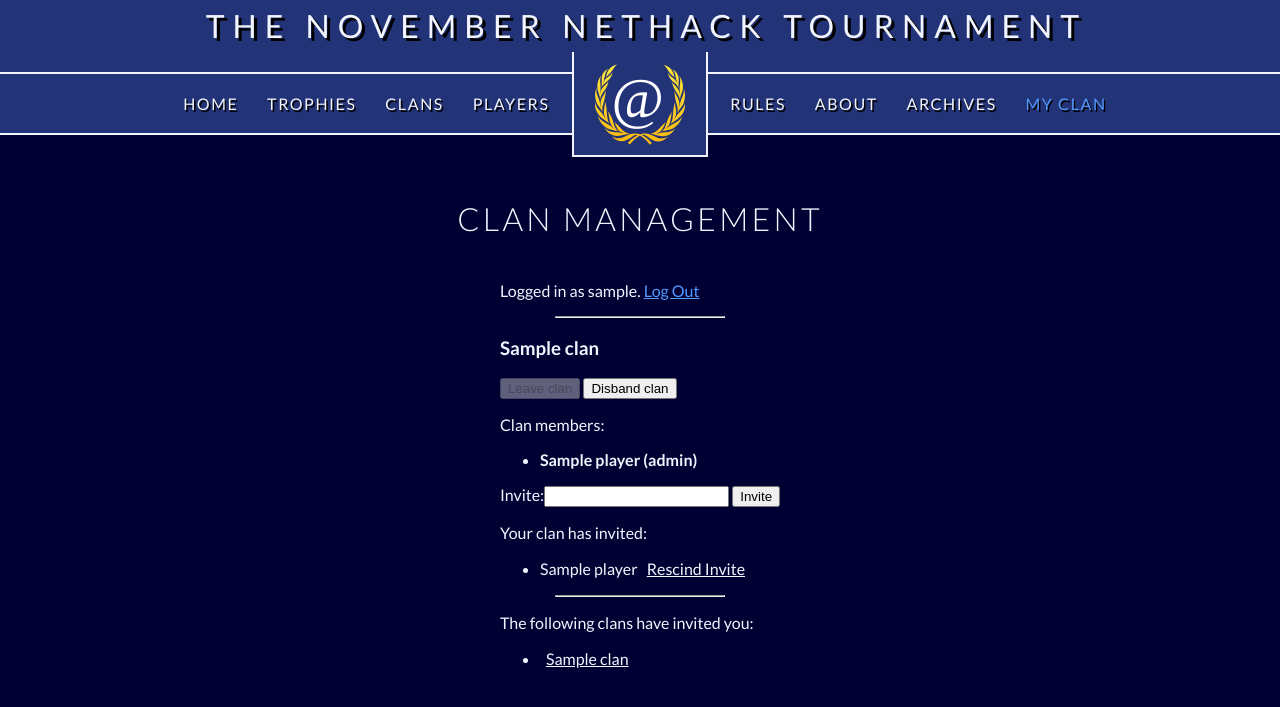
After one commit to nethackscoreboard-org/excession, a Django app: page /clanmgmt in a window 1280 px wide. The commit adds this page. Shown: the top 707 px of the page. Run offline with Django 3.2, Linux system fonts and the light colour scheme; a user stored in the database is signed in; tables that the repository leaves empty hold one stand-in row (values such as "Sample post"); parts of the project's set-up code (start-up, migrations or seed data) failed here and were passed over.

Commit message:
Add native user authorization, login, and clan management
Moving away from the old scoreboard's approach, where "clan management"
took you to a completely different site in which you did clan things.
This approach worked fine if the clan database was the only true
database, and the entire rest of the site was statically generated based
on its contents plus xlogfile contents. But that's not the type of site
we're trying to build now. Clans and players are an integral part of
the database, and keeping it an arm's length away didn't make sense.

The result: the clan management and login system, rewritten from the
ground up in Django. I've tried to match functionality if not appearance
with the old system. Namely: anyone can make a clan, becoming the admin
of that clan; they can then invite people to the clan and manage
membership by bestowing admin rights, making and rescinding invites, and
kicking members out if necessary. The frontend styling isn't top-notch,
but the data is there, it's functional, and it doesn't look like a
complete wreck, so this is no time to be perfectionist about it.

This also tweaks a couple other things; I added a TODO here and there
when I noticed something to be done, and as an experiment, <a> elements
have their underline restored to make their link-ness more obvious.

```diff
--- /dev/null
+++ b/tnnt/forms.py
@@ -0,0 +1,7 @@
+from django import forms
+
+class CreateClanForm(forms.Form):
+    clan_name = forms.CharField(max_length = 127, label='Create a clan:')
+
+class InviteMemberForm(forms.Form):
+    invitee = forms.CharField(max_length = 32, label='Invite:')
--- a/tnnt/static/css/default.css
+++ b/tnnt/static/css/default.css
@@ -54,7 +54,7 @@ h5 {
 
 a {
   color: inherit;
-  text-decoration: none;
+  text-decoration: underline;
 }
 
 a:hover {
@@ -494,3 +494,38 @@ span#counter {
 .filter-entry.enabled:before {
   content: "◼ ";
 }
+
+/*====================================================================
+  === CLAN MANAGEMENT ================================================
+  ====================================================================*/
+
+form.disguised-button, form.inline-form {
+    display: inline;
+}
+
+form.disguised-button button {
+    /* Make this appear like a link. */
+    background: none;
+    border: none;
+    color: #f2f5ff;
+    text-decoration: underline;
+    font-size: 1em;
+    font-family: 'Lato', sans-serif;
+    cursor: pointer;
+}
+
+form.disguised-button button:focus {
+    outline: none;
+}
+
+form.disguised-button button:hover {
+    color: #fd0;
+}
+
+.errmsg {
+    color: red;
+}
+
+.current-player {
+    font-weight: bold;
+}
--- /dev/null
+++ b/tnnt/templates/clanmgmt.html
@@ -0,0 +1,123 @@
+{% load static %}
+<!doctype html>
+
+<html>
+
+<head>
+  <title>TNNT::Clan Management</title>
+  {% include "headlinks.html" %}
+</head>
+
+<body>
+
+{% include "header.html" with page="clanmgmt" %}
+
+<h2>Clan Management</h2>
+
+<article>
+{% if not user.is_authenticated %}
+  <p> You are not logged in. </p>
+  <p><a href="/login">Log in here.</a> </p>
+{% else %}
+  <p>Logged in as {{ user.username }}. <a href="{% url 'logout' %}">Log Out</a></p>
+
+  <hr>
+  {% if errmsg is not None %}
+    <p class="errmsg">Error: {{errmsg}}</p>
+  {% endif %}
+
+  {% if clan is None %}
+    <p>You are not in a clan right now.</p>
+    <form method="post">
+        {% csrf_token %}
+        {{ create_clan_form }}
+        <button name="create_clan" type="submit">Create</button>
+    </form>
+  {% else %}
+    <h3>{{clan.name}}</h3>
+    <form method="post" class="inline-form">
+      {% csrf_token %}
+        <button name="leave" type="submit" {% if members.count == 1 %}disabled{% endif %}>
+          Leave clan
+        </button>
+      {% if me.clan_admin %}
+        <button name="disband" type="submit">Disband clan</button>
+      {% endif %}
+    </form>
+    <p>Clan members:</p>
+    <ul class="clanlist">
+      {% for member in members %}
+        <!-- TODO here: 1) link to players -->
+        <li {% if member.id == me.id %}class="current-player"{% endif %}>
+          {{member.name}} {% if member.clan_admin %}(admin){% endif %}
+          {% if member.id != me.id and me.clan_admin %}
+            <form method="post" class="disguised-button">
+              {% csrf_token %}
+              <input name="kick_or_admin_id" type="hidden" value="{{member.id}}" />
+              {% if not member.clan_admin %}
+                <button name="adminify" type="submit">Make Admin</button>
+              {% endif %}
+              <button name="kick" type="submit">Kick</button>
+            </form>
+          {% endif %}
+        </li>
+      {% endfor %}
+    </ul>
+    {% if me.clan_admin %}
+      <form method="post">
+          {% csrf_token %}
+          {{ invite_member_form }}
+          <button name="invite" type="submit">Invite</button>
+      </form>
+    {% endif %}
+    {% if invitees.all %}
+      <p>Your clan has invited:</p>
+      <ul>
+        {% for othplayer in invitees %}
+          <li>
+            {{othplayer.name}}
+            {% if me.clan_admin %}
+              <form method="post" class="disguised-button">
+                {% csrf_token %}
+                <input name="rescind_id" type="hidden" value="{{othplayer.id}}" />
+                <button name="rescind" type="submit">Rescind Invite</button>
+              </form>
+            {% endif %}
+          </li>
+        {% endfor %}
+      </ul>
+    {% else %}
+      <p>There are no outstanding invites.</p>
+    {% endif %}
+  {% endif %}
+  <hr>
+  {% if invites.all %}
+    <p>The following clans have invited you: </p>
+    <ul>
+      {% for othclan in invites %}
+        <li>
+          <form method="post" class="disguised-button">
+            {% csrf_token %}
+            <input name="join_clan_id" type="hidden" value="{{othclan.id}}" />
+            <button name="join_clan" type="submit" value="{{othclan.name}}">
+              {{othclan.name}}
+            </button>
+          </form>
+        </li>
+      {% endfor %}
+    </ul>
+  {% else %}
+    <p>You do not have any invites.</p>
+  {% endif %}
+
+  <!-- FUTURE TODO:
+      - if admin of a clan, clan message should be editable
+      - anyone with a clan should see its message
+      - players should be able to request being in a clan
+  -->
+{% endif %}
+</article>
+
+</body>
+
+</html>
--- a/tnnt/templates/header.html
+++ b/tnnt/templates/header.html
@@ -1,3 +1,4 @@
+<!-- This is the header bar for the page, not the elements in <head>. -->
 {% load static %}
 <header>
   <div id="headerbar">
@@ -17,6 +18,7 @@
       <tr>
           <td class="leftmenu">
               <a href="/" class="menu {% if page == 'index' %} menusel {% endif %}">HOME</a>
+              <!-- TODO: this should likely become "Results" -->
               <a href="/trophies" class="menu {% if page == 'trophies' %} menusel {% endif %}">TROPHIES</a>
               <a href="/clans" class="menu {% if page == 'clans' %} menusel {% endif %}">CLANS</a>
               <a href="/players" class="menu {% if page == 'players' %} menusel {% endif %}">PLAYERS</a>
@@ -25,7 +27,11 @@
               <a href="/rules" class="menu {% if page == 'rules' %} menusel {% endif %}">RULES</a>
               <a href="/about" class="menu {% if page == 'about' %} menusel {% endif %}">ABOUT</a>
               <a href="/archives" class="menu {% if page == 'archive' %} menusel {% endif %}">ARCHIVES</a>
-              <a href="/tnnt/clanmgmt" class="menu {% if page == 'settings' %} menusel {% endif %}">MY CLAN</a>
+              {% if user.is_authenticated %}
+                <a href="/clanmgmt" class="menu {% if page == 'clanmgmt' %} menusel {% endif %}">MY CLAN</a>
+              {% else %}
+                <a href="/login" class="menu {% if page == 'login' %} menusel {% endif %}">LOGIN</a>
+              {% endif %}
           </td>
       </tr>
       <tr id="lowerheader">
--- a/tnnt/urls.py
+++ b/tnnt/urls.py
@@ -22,4 +22,6 @@ urlpatterns = [
     path('rules', tnntviews.RulesView.as_view(), name='rules'),
     path('about', tnntviews.AboutView.as_view(), name='about'),
     path('archives', tnntviews.ArchivesView.as_view(), name='archives'),
+    path('clanmgmt', tnntviews.ClanMgmtView.as_view(), name='clanmgmt'),
+    path('', include('django.contrib.auth.urls')),
 ]
--- a/tnnt/views.py
+++ b/tnnt/views.py
@@ -1,4 +1,18 @@
 from django.views.generic import TemplateView
+from django.views import View
+from django.shortcuts import render
+from scoreboard.models import Player, Clan
+from tnnt.forms import CreateClanForm, InviteMemberForm
+from django.http import HttpResponseRedirect
+from . import hardfought_utils # find_player
+
+def impossible(*args):
+    # Yes, I made impossible(). I'm too used to having it around.
+    # TODO: ideally, we use proper logging (i.e. Logging) for this. Even though
+    # this just wraps print(), it's useful for seeing where something really is
+    # known to be impossible (outside of someone messing around with manual POST
+    # requests).
+    print('impossible:', *args)
 
 class HomepageView(TemplateView):
     template_name = 'index.html'
@@ -11,3 +25,305 @@ class AboutView(TemplateView):
 
 class ArchivesView(TemplateView):
     template_name = 'archives.html'
+
+class ClanMgmtView(View):
+    template_name = 'clanmgmt.html'
+
+    def get_context_data(self, **kwargs):
+        user = self.request.user
+        # look up their clan
+        kwargs['clan'] = None
+        try:
+            player = Player.objects.get(user=user.id)
+            kwargs['me'] = player
+            clan = player.clan
+            if clan is not None:
+                kwargs['clan'] = clan
+                kwargs['members'] = Player.objects.filter(clan=clan)
+                kwargs['invitees'] = clan.invitees.all()
+            kwargs['invites'] = player.invites.all()
+        except Player.DoesNotExist:
+            clan = None
+
+        if 'invite_member_form' not in kwargs:
+            kwargs['invite_member_form'] = InviteMemberForm()
+        if 'create_clan_form' not in kwargs:
+            kwargs['create_clan_form'] = CreateClanForm()
+
+        return kwargs
+
+    def get(self, request, *args, **kwargs):
+        if not request.user.is_authenticated:
+            return HttpResponseRedirect('/login')
+        return render(request, self.template_name, self.get_context_data(**kwargs))
+
+    def post(self, request, *args, **kwargs):
+
+        if not request.user.is_authenticated:
+            return HttpResponseRedirect('/login')
+
+        # if we passed the auth test above then this shouldn't fail...
+        player = Player.objects.get(user=request.user.id)
+        ctx = {}
+
+        if 'create_clan' in request.POST:
+            self.create_clan(request, player, ctx)
+
+        elif 'invite' in request.POST:
+            self.invite_to_clan(request, player, ctx)
+
+        elif 'leave' in request.POST:
+            self.leave_clan(request, player, ctx)
+
+        elif 'disband' in request.POST:
+            self.disband_clan(request, player, ctx)
+
+        elif 'join_clan' in request.POST:
+            self.join_clan(request, player, ctx)
+
+        elif 'rescind' in request.POST:
+            self.rescind_invite(request, player, ctx)
+
+        elif 'adminify' in request.POST:
+            self.make_admin(request, player, ctx)
+
+        elif 'kick' in request.POST:
+            self.kick_member(request, player, ctx)
+
+        return render(request, self.template_name, self.get_context_data(**ctx))
+
+    # Helper function triggered when a create_clan POST request comes in
+    def create_clan(self, request, player, ctx):
+        create_clan_form = CreateClanForm(request.POST)
+        new_clan_name = request.POST['clan_name']
+
+        if not create_clan_form.is_valid():
+            ctx['create_clan_form'] = create_clan_form
+            return
+
+        if Clan.objects.filter(name=new_clan_name).exists():
+            ctx['errmsg'] = 'That clan already exists'
+            return
+
+        if player.clan is not None:
+            ctx['errmsg'] = 'You are already in a clan'
+            return
+
+        # if we got here, we're good to create the clan, with the creator as its
+        # admin
+        newclan = Clan(name=new_clan_name)
+        newclan.save()
+        print('Player "%s" created clan "%s"' % (player.name, newclan.name))
+        player.clan = newclan
+        player.clan_admin = True
+        player.save()
+
+    # Helper function triggered when a invite-to-clan POST request comes in
+    def invite_to_clan(self, request, player, ctx):
+        invite_form = InviteMemberForm(request.POST)
+
+        if not invite_form.is_valid():
+            ctx['invite_member_form'] = invite_form
+            return
+
+        if player.clan is None:
+            # no impossible() >:(
+            # maybe someone's messing around with POST requests... >_>
+            impossible('Weird error? %s is clan admin but has no clan!' % (player.name))
+            ctx['errmsg'] = "You can't invite people without being in a clan! Please report this bug"
+            return
+
+        # only clan admins can invite players
+        if not player.clan_admin:
+            ctx['errmsg'] = "You can't invite people because you aren't a clan admin"
+            return
+
+        # if we got here, we're good to attempt the invite
+        try:
+            # retrieve player if exists in our database, if not
+            # but they are in dgl database, create the player in our
+            # database (we need to do this because we need to record
+            # them as having an invite)
+            invitee = hardfought_utils.find_player(request.POST['invitee'])
+            invitee.invites.add(player.clan)
+        except Player.DoesNotExist:
+            ctx['errmsg'] = 'No such player "' + request.POST['invitee'] + '" exists.'
+
+    # Helper function triggered when "leave" is clicked
+    def leave_clan(self, request, player, ctx):
+        clan = player.clan
+
+        # ideally "leave clan" shouldn't be displayed if the player is the only
+        # member of their clan, but if the POST is submitted anyway, disband the
+        # clan
+        if not Player.objects.filter(clan=clan).exclude(id=player.id).exists():
+            self.disband_clan(request, player, ctx)
+            return
+
+        # don't allow if this would leave the clan admin-less
+        if not Player.objects.filter(clan=player.clan, clan_admin=True).exclude(id=player.id).exists():
+            ctx['errmsg'] = 'You cannot leave this clan because it would leave it without an admin'
+            return
+
+        # if we got here, we're good to leave the clan
+        player.clan = None
+        player.save()
+
+    # Helper function triggered when "disband" is clicked
+    def disband_clan(self, request, player, ctx):
+        clan = player.clan
+
+        # doesn't make sense if player isn't in a clan
+        if clan is None:
+            ctx['errmsg'] = 'You are not in a clan to disband'
+            return
+
+        # only admins can disband the clan
+        if not player.clan_admin:
+            ctx['errmsg'] = 'Only clan admins can disband your clan'
+            return
+
+        # if we got here, we're good to leave the clan
+        clan_members = Player.objects.filter(clan=player.clan)
+        for member in clan_members:
+            # setting .clan to None is not technically needed because the
+            # model has SET_NULL for when the clan is deleted, but why not be
+            # explicit?
+            member.clan = None
+            member.clan_admin = False
+            member.save()
+        clan.delete()
+
+    # Helper function triggered when a clan's invite is clicked
+    def join_clan(self, request, player, ctx):
+        join_clan_id = request.POST['join_clan_id']
+
+        # can't join a clan if already in one
+        if player.clan:
+            ctx['errmsg'] = "You can't join that clan because you're already in one"
+            return
+
+        # clan id actually needs to exist
+        # this could theoretically happen normally, where one player loads the
+        # clan management page and has an invite for another clan, which has
+        # disbanded by the time they submit the join request.
+        try:
+            newclan = Clan.objects.get(id=join_clan_id)
+        except Clan.DoesNotExist:
+            ctx['errmsg'] = "You tried to join a clan that doesn't exist"
+            return
+
+        # clan needs to have actually extended the invite
+        # (this shouldn't come up in normal use)
+        if not player.invites.filter(id=join_clan_id):
+            ctx['errmsg'] = "That clan has not invited you"
+            return
+
+        # if we got here, we're good to join the clan
+        player.clan = newclan
+        if player.clan_admin:
+            impossible('player %s was somehow an admin with no clan!' % (player.name))
+        player.clan_admin = False # to be safe
+        player.save()
+        # A bit questionable whether the invite should be left in place or
+        # removed here, but we decided that if a player leaves or is kicked from
+        # the clan, it's cleaner if they have to ask for the invite again
+        player.invites.remove(newclan)
+
+    # Helper function for common logic between rescinding, making admin, and
+    # kicking - all of these take a player ID and require similar checks to be made.
+    # It does NOT check that the other player is in the clan, since invites
+    # don't require that.
+    # This returns the Player associated with oth_id.
+    def clan_admin_other_member_checks(self, request, player, ctx, oth_id):
+        # other player must exist
+        print(oth_id)
+        try:
+            otherplayer = Player.objects.get(id=oth_id)
+        except Player.DoesNotExist:
+            impossible('%s attempted to do clan admin stuff with nonexistent id %d'
+                       % (player.name, oth_id))
+            ctx['errmsg'] = 'The player was not found.'
+            return None
+
+        # player must be in a clan
+        if player.clan is None:
+            impossible('%s attempted to do clan admin stuff without being in a clan'
+                       % (player.name))
+            ctx['errmsg'] = "You can't do that if you're not in a clan!"
+            return None
+
+        # player must be an admin of their clan
+        if not player.clan_admin:
+            ctx['errmsg'] = 'Only admins can do this'
+            return None
+
+        return otherplayer
+
+    # Helper function triggered when "Rescind" is clicked on an invited player
+    def rescind_invite(self, request, player, ctx):
+        # TODO? all of these helpers should test that the key is in POST, and if
+        # not, log an error and return
+        rescindee_id = request.POST['rescind_id']
+        rescindee = self.clan_admin_other_member_checks(request, player, ctx, rescindee_id)
+        if rescindee is None:
+            return
+
+        # if we passed checks, we're good to rescind the invite
+        rescindee.invites.remove(player.clan)
+
+    # Helper function triggered when "Make Admin" is clicked on a clan member
+    def make_admin(self, request, player, ctx):
+        new_admin_id = request.POST['kick_or_admin_id']
+        new_admin = self.clan_admin_other_member_checks(request, player, ctx, new_admin_id)
+        if new_admin is None:
+            return
+
+        # other player must be in this clan
+        if player.clan != new_admin.clan:
+            impossible('%s attempted to do make %s (not in their clan) an admin'
+                       % (player.name, otherplayer.name))
+            ctx['errmsg'] = otherplayer.name + ' is not in your clan'
+            return
+
+        # can't make someone an admin who's already an admin
+        if new_admin.clan_admin:
+            ctx['errmsg'] = '%s is already a clan admin!' % (new_admin.name)
+            return
+
+        # if we passed checks, we're good to make this person an admin
+        new_admin.clan_admin = True
+        new_admin.save()
+
+    # Helper function triggered when "Kick" is clicked on a clan member
+    def kick_member(self, request, player, ctx):
+        kickee_id = request.POST['kick_or_admin_id']
+        kickee = self.clan_admin_other_member_checks(request, player, ctx, kickee_id)
+        if kickee is None:
+            return
+
+        # other player must be in this clan
+        if player.clan != kickee.clan:
+            impossible('%s attempted to kick %s (not in their clan)'
+                       % (player.name, otherplayer.name))
+            ctx['errmsg'] = otherplayer.name + ' is not in your clan'
+            return
+
+        if kickee_id == player.id:
+            # the UI should not allow this, but "kick self out" is basically the
+            # same as leaving...
+            self.leave_clan(request, player, ctx)
+
+        # if we passed checks, we're good to kick this player out of the clan
+        kickee.clan = None
+        kickee.clan_admin = False
+        kickee.save()
+        # FUTURE TODO: would be nice if this and all the other post operations
+        # also updated a context message that gets displayed to show success; in
+        # this case it would be "Successfully kicked foo out of the clan"
+
+    # FUTURE TODO: functionality for a clanless player to request becoming a
+    # member of a clan they input, admins can accept (inverse of invites)
+    # FUTURE TODO: functionality for a clanless player to raise a flag saying
+    # "looking for a clan!" and all such players are listed either publicly or
+    # to clan admins (probably publicly)
```
Also changed, not shown: scoreboard/models.py (+16 -11 lines), tnnt/hardfought_utils.py (added, +80 -0 lines), tnnt/settings.py (+16 -0 lines), tnnt/templates/registration/login.html (added, +37 -0 lines), README.md, dgamelaunch_test.db (added), scoreboard/migrations/0001_initial.py.
